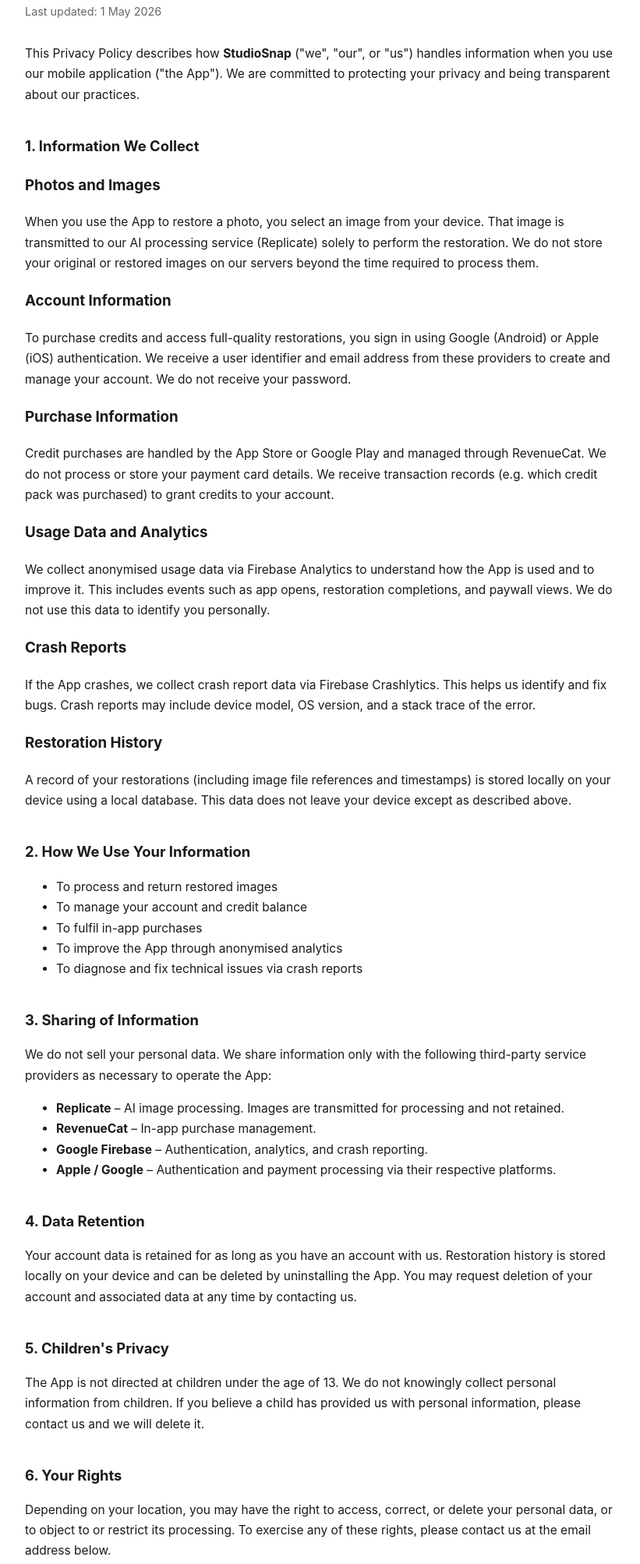
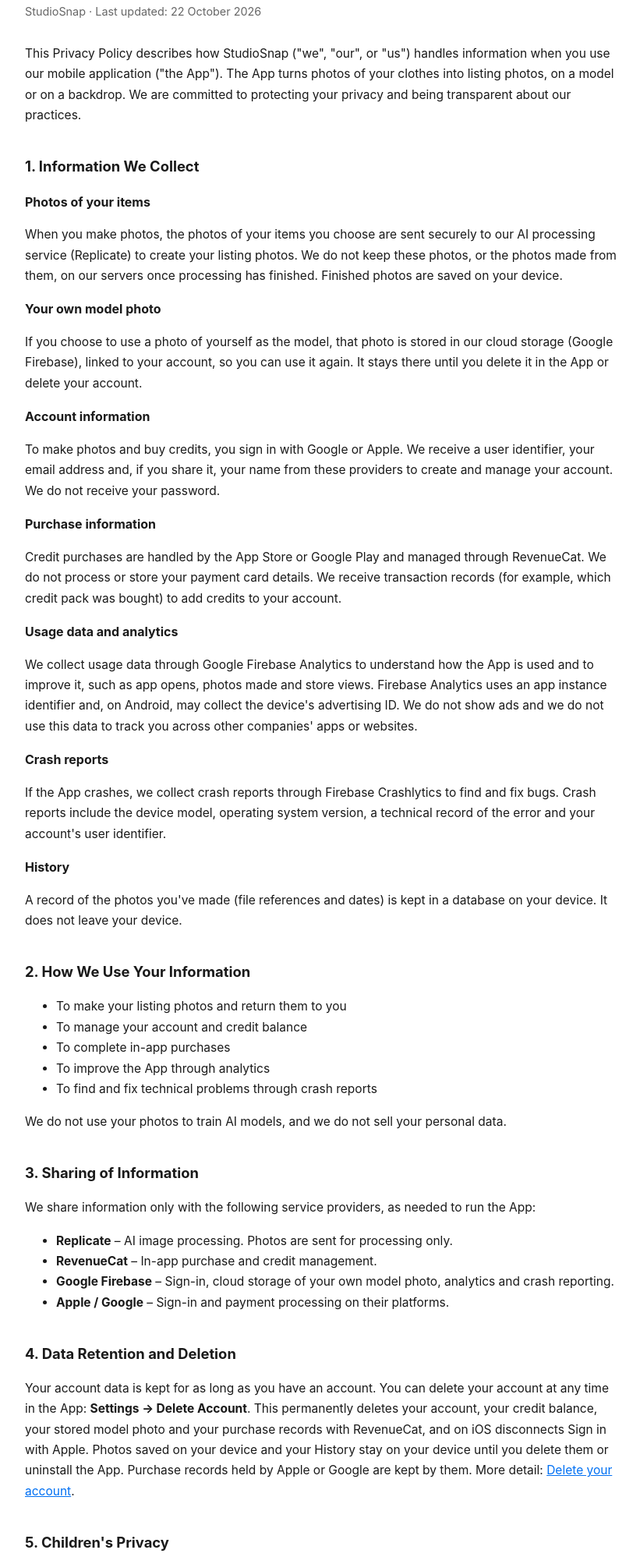
Before and after one commit to scott-middleton/scott-middleton.github.io, a plain HTML site: page studiosnap/privacy-policy.html in a window 1280 px wide. Shown: the part 92-2098 px from the top of the page at 78% size, without its empty margins (228-1049 px from the left). Drawn offline with Linux system fonts and the light colour scheme.

Commit message:
docs: StudioSnap privacy policy, support and deletion pages for 1.0
- Privacy policy rewritten for the clothing app: item photos processed by Replicate and not kept, the seller's own
  model photo kept in Firebase until deleted, in-app Delete Account, analytics identifiers, crash reports
- New support page (FAQ: credits, failed photos, purchases, model photo, refunds, deleting an account)
- Delete-account page: the model photo is deleted too; History wording

```diff
--- a/studiosnap/privacy-policy.html
+++ b/studiosnap/privacy-policy.html
@@ -15,6 +15,7 @@
     }
     h1 { font-size: 1.8rem; margin-bottom: 0.2em; }
     h2 { font-size: 1.15rem; margin-top: 2em; }
+    h3 { font-size: 1rem; margin-bottom: 0.2em; }
     p, li { font-size: 0.97rem; }
     a { color: #0070f3; }
     .updated { color: #666; font-size: 0.9rem; margin-bottom: 2em; display: block; }
@@ -23,62 +24,66 @@
 <body>
 
 <h1>Privacy Policy</h1>
-<span class="updated">Last updated: 1 May 2026</span>
+<span class="updated">StudioSnap · Last updated: 22 October 2026</span>
 
-<p>This Privacy Policy describes how <strong>StudioSnap</strong> ("we", "our", or "us") handles information when you use our mobile application ("the App"). We are committed to protecting your privacy and being transparent about our practices.</p>
+<p>This Privacy Policy describes how StudioSnap ("we", "our", or "us") handles information when you use our mobile application ("the App"). The App turns photos of your clothes into listing photos, on a model or on a backdrop. We are committed to protecting your privacy and being transparent about our practices.</p>
 
 <h2>1. Information We Collect</h2>
 
-<h3>Photos and Images</h3>
-<p>When you use the App to restore a photo, you select an image from your device. That image is transmitted to our AI processing service (Replicate) solely to perform the restoration. We do not store your original or restored images on our servers beyond the time required to process them.</p>
+<h3>Photos of your items</h3>
+<p>When you make photos, the photos of your items you choose are sent securely to our AI processing service (Replicate) to create your listing photos. We do not keep these photos, or the photos made from them, on our servers once processing has finished. Finished photos are saved on your device.</p>
 
-<h3>Account Information</h3>
-<p>To purchase credits and access full-quality restorations, you sign in using Google (Android) or Apple (iOS) authentication. We receive a user identifier and email address from these providers to create and manage your account. We do not receive your password.</p>
+<h3>Your own model photo</h3>
+<p>If you choose to use a photo of yourself as the model, that photo is stored in our cloud storage (Google Firebase), linked to your account, so you can use it again. It stays there until you delete it in the App or delete your account.</p>
 
-<h3>Purchase Information</h3>
-<p>Credit purchases are handled by the App Store or Google Play and managed through RevenueCat. We do not process or store your payment card details. We receive transaction records (e.g. which credit pack was purchased) to grant credits to your account.</p>
+<h3>Account information</h3>
+<p>To make photos and buy credits, you sign in with Google or Apple. We receive a user identifier, your email address and, if you share it, your name from these providers to create and manage your account. We do not receive your password.</p>
 
-<h3>Usage Data and Analytics</h3>
-<p>We collect anonymised usage data via Firebase Analytics to understand how the App is used and to improve it. This includes events such as app opens, restoration completions, and paywall views. We do not use this data to identify you personally.</p>
+<h3>Purchase information</h3>
+<p>Credit purchases are handled by the App Store or Google Play and managed through RevenueCat. We do not process or store your payment card details. We receive transaction records (for example, which credit pack was bought) to add credits to your account.</p>
 
-<h3>Crash Reports</h3>
-<p>If the App crashes, we collect crash report data via Firebase Crashlytics. This helps us identify and fix bugs. Crash reports may include device model, OS version, and a stack trace of the error.</p>
+<h3>Usage data and analytics</h3>
+<p>We collect usage data through Google Firebase Analytics to understand how the App is used and to improve it, such as app opens, photos made and store views. Firebase Analytics uses an app instance identifier and, on Android, may collect the device's advertising ID. We do not show ads and we do not use this data to track you across other companies' apps or websites.</p>
 
-<h3>Restoration History</h3>
-<p>A record of your restorations (including image file references and timestamps) is stored locally on your device using a local database. This data does not leave your device except as described above.</p>
+<h3>Crash reports</h3>
+<p>If the App crashes, we collect crash reports through Firebase Crashlytics to find and fix bugs. Crash reports include the device model, operating system version, a technical record of the error and your account's user identifier.</p>
+
+<h3>History</h3>
+<p>A record of the photos you've made (file references and dates) is kept in a database on your device. It does not leave your device.</p>
 
 <h2>2. How We Use Your Information</h2>
 <ul>
-  <li>To process and return restored images</li>
+  <li>To make your listing photos and return them to you</li>
   <li>To manage your account and credit balance</li>
-  <li>To fulfil in-app purchases</li>
-  <li>To improve the App through anonymised analytics</li>
-  <li>To diagnose and fix technical issues via crash reports</li>
+  <li>To complete in-app purchases</li>
+  <li>To improve the App through analytics</li>
+  <li>To find and fix technical problems through crash reports</li>
+</ul>
+<p>We do not use your photos to train AI models, and we do not sell your personal data.</p>
+
+<h2>3. Sharing of Information</h2>
+<p>We share information only with the following service providers, as needed to run the App:</p>
+<ul>
+  <li><strong>Replicate</strong> – AI image processing. Photos are sent for processing only.</li>
+  <li><strong>RevenueCat</strong> – In-app purchase and credit management.</li>
+  <li><strong>Google Firebase</strong> – Sign-in, cloud storage of your own model photo, analytics and crash reporting.</li>
+  <li><strong>Apple / Google</strong> – Sign-in and payment processing on their platforms.</li>
 </ul>
 
-<h2>3. Sharing of Information</h2>
-<p>We do not sell your personal data. We share information only with the following third-party service providers as necessary to operate the App:</p>
-<ul>
-  <li><strong>Replicate</strong> – AI image processing. Images are transmitted for processing and not retained.</li>
-  <li><strong>RevenueCat</strong> – In-app purchase management.</li>
-  <li><strong>Google Firebase</strong> – Authentication, analytics, and crash reporting.</li>
-  <li><strong>Apple / Google</strong> – Authentication and payment processing via their respective platforms.</li>
-</ul>
-
-<h2>4. Data Retention</h2>
-<p>Your account data is retained for as long as you have an account with us. Restoration history is stored locally on your device and can be deleted by uninstalling the App. You may request deletion of your account and associated data at any time by contacting us.</p>
+<h2>4. Data Retention and Deletion</h2>
+<p>Your account data is kept for as long as you have an account. You can delete your account at any time in the App: <strong>Settings → Delete Account</strong>. This permanently deletes your account, your credit balance, your stored model photo and your purchase records with RevenueCat, and on iOS disconnects Sign in with Apple. Photos saved on your device and your History stay on your device until you delete them or uninstall the App. Purchase records held by Apple or Google are kept by them. More detail: <a href="delete-account.html">Delete your account</a>.</p>
 
 <h2>5. Children's Privacy</h2>
 <p>The App is not directed at children under the age of 13. We do not knowingly collect personal information from children. If you believe a child has provided us with personal information, please contact us and we will delete it.</p>
 
 <h2>6. Your Rights</h2>
-<p>Depending on your location, you may have the right to access, correct, or delete your personal data, or to object to or restrict its processing. To exercise any of these rights, please contact us at the email address below.</p>
+<p>Depending on where you live, you may have the right to access, correct or delete your personal data, or to object to or restrict its processing. To exercise any of these rights, contact us at the email address below.</p>
 
 <h2>7. Security</h2>
-<p>We take reasonable technical measures to protect your information. However, no method of transmission over the internet is 100% secure, and we cannot guarantee absolute security.</p>
+<p>Data is sent over encrypted connections, and we take reasonable technical measures to protect your information. However, no method of transmission over the internet is 100% secure, and we cannot guarantee absolute security.</p>
 
 <h2>8. Changes to This Policy</h2>
-<p>We may update this Privacy Policy from time to time. We will notify you of significant changes by updating the date at the top of this page. Continued use of the App after changes constitutes acceptance of the updated policy.</p>
+<p>We may update this Privacy Policy from time to time. We will show significant changes by updating the date at the top of this page. Continued use of the App after changes means you accept the updated policy.</p>
 
 <h2>9. Contact Us</h2>
 <p>If you have any questions or requests regarding this Privacy Policy, please contact us at:</p>
```
Also changed, not shown: studiosnap/delete-account.html (+4 -3 lines), studiosnap/support.html (added, +60 -0 lines).
